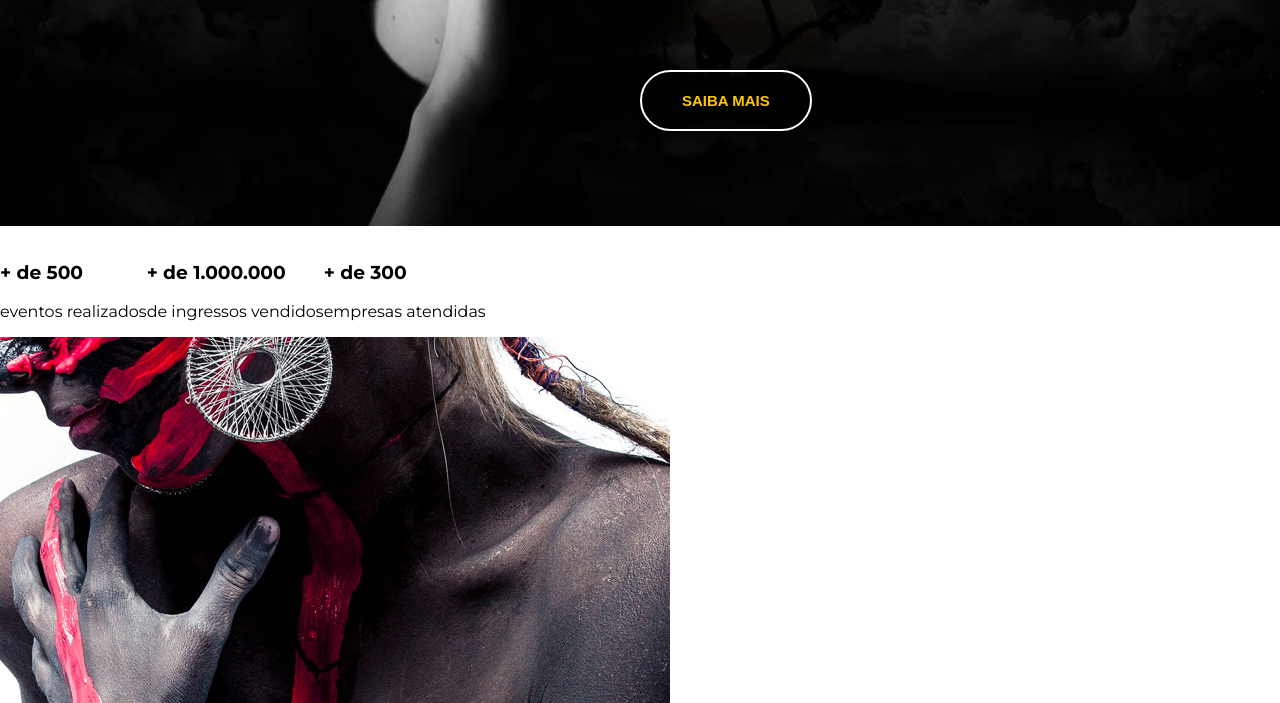
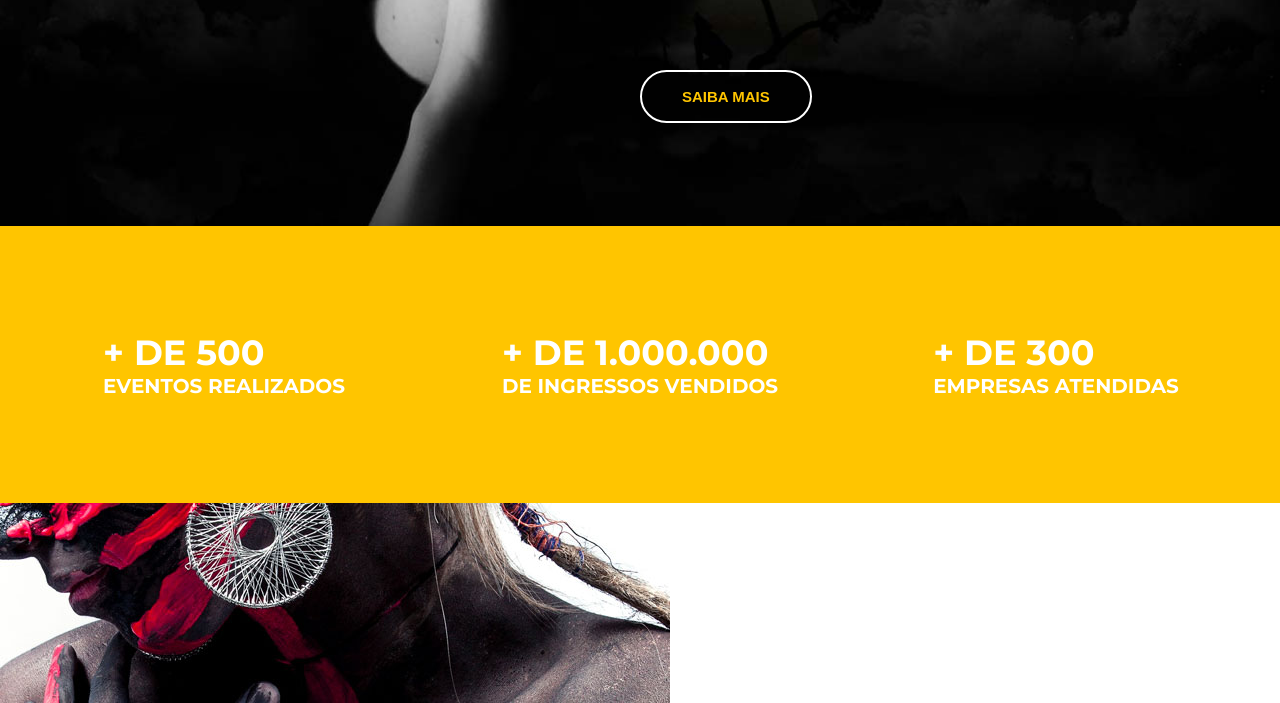
Before and after one commit to wilianfausto/studion, a website: page src/index.html in a window 1280 px wide. Shown: the part 574-1277 px from the top of the page. Drawn offline with Linux system fonts and the light colour scheme.

Commit message:
Adjust section counter

```diff
--- a/src/index.html
+++ b/src/index.html
@@ -64,12 +64,31 @@
     </header>
 
     <main>
-        <section id="eventos"></section>
-            <ul>
-                <li><h3>+ de 500 </h3>eventos realizados</li>
-                <li><h3>+ de 1.000.000 </h3>de ingressos vendidos</li>
-                <li><h3>+ de 300 </h3>empresas atendidas</li>
+        <section id="counter">
+            <ul class="counter__container">
+                <li>
+                    <h3>+ de 500
+                        <small>
+                            eventos realizados
+                        </small>
+                    </h3>
+                </li>
+                <li>
+                    <h3>+ de 1.000.000
+                        <small>
+                            de ingressos vendidos
+                        </small>
+                    </h3>
+                </li>
+                <li>
+                    <h3>+ de 300
+                        <small>
+                            empresas atendidas
+                        </small>
+                    </h3>
+                </li>
             </ul>
+        </section>
 
         <section>
             <div>
--- a/src/style.css
+++ b/src/style.css
@@ -7,7 +7,7 @@
 :root {
     font-family: 'Montserrat', sans-serif;
     font-size: 16px;
-    --color-primary /*variavel para ser reutilizada em qualquer situação*/: #ffc500;
+    --color-primary: #ffc500; /*variavel para ser reutilizada em qualquer situação*/
     --default-padding: 1rem
 }
 
@@ -25,7 +25,7 @@ ul {
 
 .navbar { /*link para classe sempre utiliza ponto*/
     position: fixed;
-    z-index: 1;
+    z-index: 1; /*usado para sequenciar os elementos de pagina*/
     display: grid;
     grid-template-columns: 1fr 9fr;
     align-items: center;
@@ -89,8 +89,8 @@ ul {
 .slide__background-image {
     width: 100%;
     height: 100%;
-    object-fit: cover;
-    object-position: center;
+    object-fit: cover; /*  */
+    object-position: center; /*centralizar imagem*/
 }
 
 .slide__copy {
@@ -103,7 +103,7 @@ ul {
     font-size: .9375rem;
     font-weight: 400;
     text-transform: uppercase;
-    letter-spacing: .1875rem;
+    letter-spacing: .1875rem; /*espaçamento entre caracteres*/
 
 }
 
@@ -119,14 +119,14 @@ ul {
 
 .btn {
     cursor: pointer;
-    padding: 1.25rem 2.5rem;
+    padding: 1rem 2.5rem;
     border: .125rem solid #fff;
     border-radius: 5rem;
     color: var(--color-primary);
-    background: unset;
+    background: unset; /*transparecer fundo do botão*/
     font-size: .9375rem;
     font-weight: 700;
-    text-transform: uppercase;
+    text-transform: uppercase; /*texto em caixa alta*/
     transition: 0.5s all ease;
 
 }
@@ -137,5 +137,28 @@ ul {
     border-color: var(--color-primary);
     background-color: var(--color-primary);
     color: #fff;
+}
 
+#counter {
+    background-color: var(--color-primary);
+    color: #fff;
+    text-transform: uppercase; /*texto em caixa alta*/
 }
+
+.counter__container {
+    display: grid;
+    align-items: center;
+    grid-template-columns: repeat(3, minmax(300px,   1fr)); /*divid o grid conforme o numero de colunas informado, repeat repete*/
+    place-items: center;
+    margin: 0;
+    padding: 4.375rem var(--default-padding);
+}
+
+.counter__container h3 {
+    font-size: 2.1875rem;
+}
+
+.counter__container h3 small {
+    display: block;
+    font-size: 1.25rem;
+}
```
